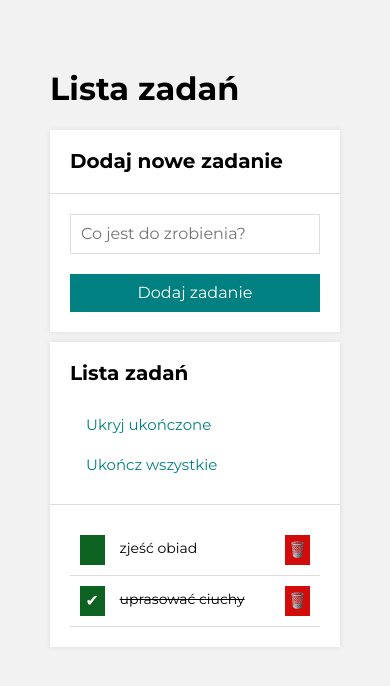
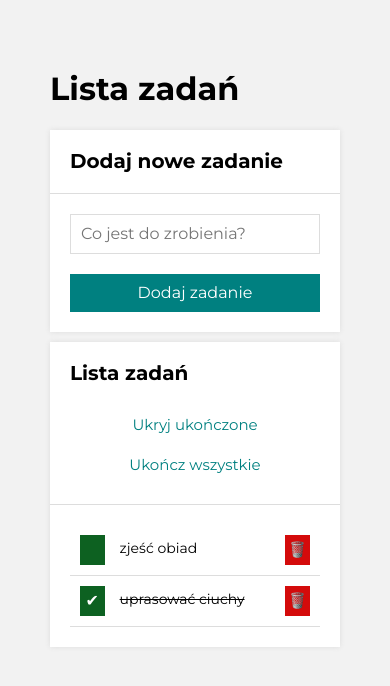
Before and after one commit to kingatos/todo-list-react, a React (Create React App) app: page / in a window 390 px wide. Shown: the top 686 px of the page. Built offline with nearby package versions, Linux system fonts and the light colour scheme.

Commit message:
changed the max-width to flex-basis

```diff
--- a/src/Buttons/style.css
+++ b/src/Buttons/style.css
@@ -14,7 +14,7 @@
 
 @media (max-width: 820px) {
     .buttons__button {
-        max-width: 100%;
+        flex-basis: 100%;
         margin: 10px;
     }
 }
```
